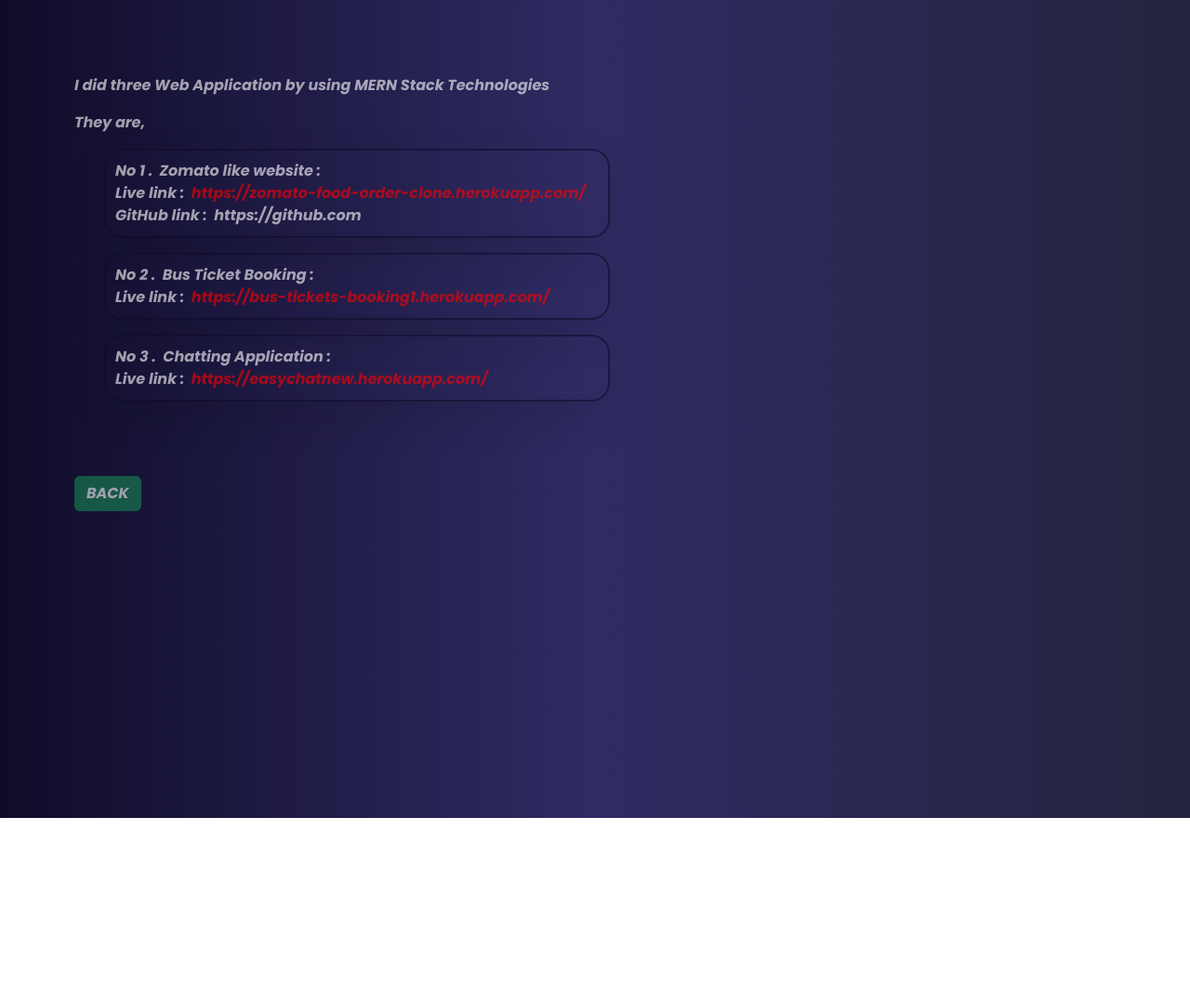
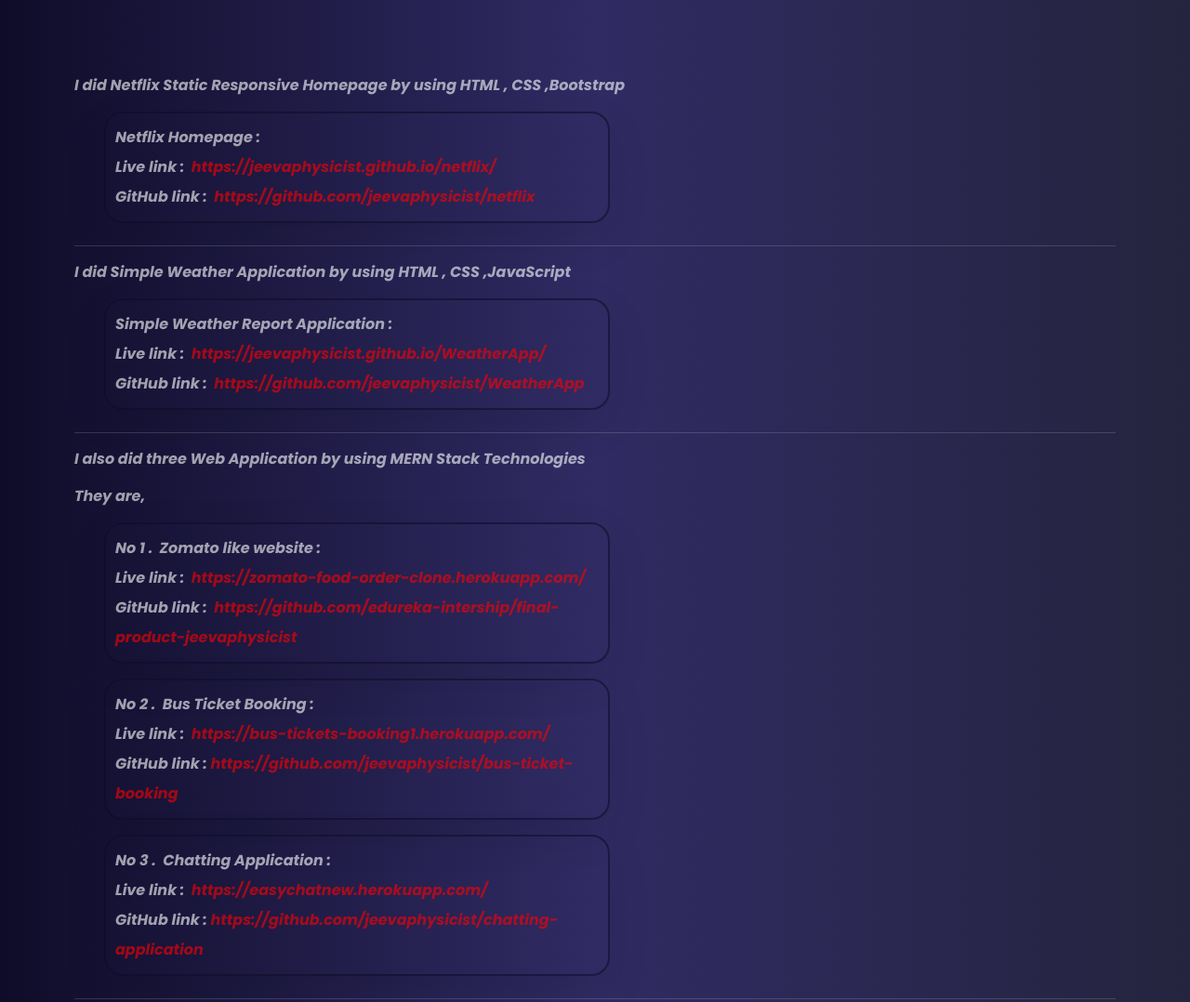
Before and after one commit to jeevaphysicist/profile, a plain HTML site: page project.html in a window 1280 px wide. Shown: the top 1078 px of the page at 93% size. Before the commit the page ends 880 px from the top, so only its background shows below. Drawn offline with nearby package versions, Linux system fonts and the light colour scheme.

Commit message:
Project Submission

```diff
--- a/project.html
+++ b/project.html
@@ -11,32 +11,53 @@
      integrity="sha384-iYQeCzEYFbKjA/T2uDLTpkwGzCiq6soy8tYaI1GyVh/UjpbCx/TYkiZhlZB6+fzT" crossorigin="anonymous">
      <link rel="stylesheet" href="https://cdn.jsdelivr.net/npm/bootstrap-icons@1.9.1/font/bootstrap-icons.css">
 </head>
-<body>
+<body style="height: auto;">
     <div style="margin: 5rem;">
-        <p>I did three Web Application by using MERN Stack Technologies </p>
+        <p>I did Netflix Static Responsive Homepage by using HTML , CSS ,Bootstrap </p>
+        <ul type="none" class="mb-4">
+            <dl class="p-links shadow-lg">
+               Netflix Homepage :
+                <br/>
+                Live link :&nbsp;&nbsp;<a href="https://jeevaphysicist.github.io/netflix/" target="_blank" style="text-decoration: none; color:red">https://jeevaphysicist.github.io/netflix/</a>
+               <br/> GitHub link :&nbsp;&nbsp;<a href="https://github.com/jeevaphysicist/netflix" target="_blank" style="text-decoration: none;color:red">https://github.com/jeevaphysicist/netflix</a>
+            </dl>
+            </ul>
+            <hr/>
+         <p>I did Simple Weather Application by using HTML , CSS ,JavaScript</p>
+         <ul type="none" class="mb-4">
+            <dl class="p-links shadow-lg">
+               Simple Weather Report Application  :
+                <br/>
+                Live link :&nbsp;&nbsp;<a href="https://jeevaphysicist.github.io/WeatherApp/" target="_blank" style="text-decoration: none; color:red">https://jeevaphysicist.github.io/WeatherApp/</a>
+               <br/> GitHub link :&nbsp;&nbsp;<a href="https://github.com/jeevaphysicist/WeatherApp" target="_blank" style="text-decoration: none;color:red">https://github.com/jeevaphysicist/WeatherApp</a>
+            </dl>
+            </ul>
+            <hr/>
+
+        <p>I also did three Web Application by using MERN Stack Technologies </p>
         <p>They are,</p>
-        <ul type="none">
+        <ul type="none" class="mb-4">
             <dl class="p-links shadow-lg">
                 No 1 . &nbsp;Zomato like website :
                 <br/>
                 Live link :&nbsp;&nbsp;<a href="https://zomato-food-order-clone.herokuapp.com/" target="_blank" style="text-decoration: none; color:red">https://zomato-food-order-clone.herokuapp.com/</a>
-               <br/> GitHub link :&nbsp;&nbsp;<a href="#" target="_blank" style="text-decoration: none;color:white">https://github.com</a>
+               <br/> GitHub link :&nbsp;&nbsp;<a href="https://github.com/edureka-intership/final-product-jeevaphysicist" target="_blank" style="text-decoration: none;color:red">https://github.com/edureka-intership/final-product-jeevaphysicist
+            </a>
             </dl>
             <dl class="p-links shadow-lg">
                 No 2 . &nbsp;Bus Ticket Booking :
                 <br/>
                 Live link :&nbsp;&nbsp;<a href="https://bus-tickets-booking1.herokuapp.com/" target="_blank" style="text-decoration: none; color:red">https://bus-tickets-booking1.herokuapp.com/</a>
+               <br/>GitHub link : <a href="https://github.com/jeevaphysicist/bus-ticket-booking" style="text-decoration:none;color: red;" >https://github.com/jeevaphysicist/bus-ticket-booking</a>
             </dl>
             <dl class="p-links shadow-lg">
                 No 3 . &nbsp;Chatting Application :
                 <br/>
                 Live link :&nbsp;&nbsp;<a href="https://easychatnew.herokuapp.com/" target="_blank" style="text-decoration: none; color:red">https://easychatnew.herokuapp.com/</a>
+                <br/>GitHub link : <a href="https://github.com/jeevaphysicist/chatting-application" target="_blank" style="text-decoration: none;color:red">https://github.com/jeevaphysicist/chatting-application</a>
             </dl>
-
-
-
         </ul>
-
+    <hr/>
 
     </div>
 
--- a/style.css
+++ b/style.css
@@ -86,11 +86,12 @@
 
 .image img{
 width: 400px;
-height: 400px;
+height: 600px;
 position: absolute;
 top: 15%;
 left: 40%;
 border: 2px solid #302b63  ;
+border-radius: 50%;
 }
 
 @media only screen and (max-width:500px){
@@ -115,6 +116,7 @@
     padding: 10px;
     border-radius: 20px;
     width: 50%;
+    line-height: 2;
 
 }
 
```
Also changed, not shown: index.html (+1 -1 lines), 1 other file.
